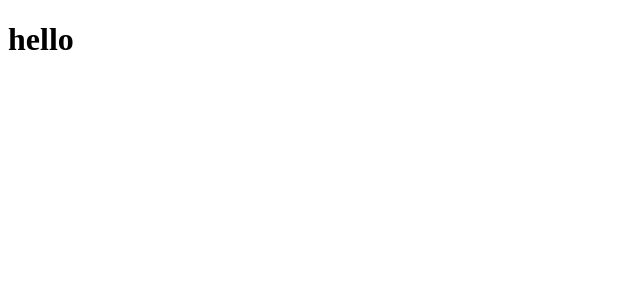
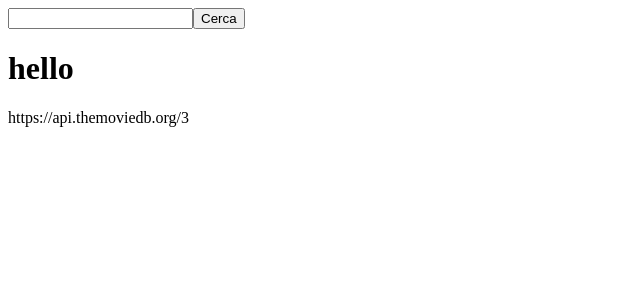
Before and after one commit to giuseppemsabino/react-boolflix, a React (Vite) app: page / in a window 1280 px wide. Shown: the top 300 px of the page, without its empty margins (0-640 px from the left). Built offline with nearby package versions, Linux system fonts and the light colour scheme.

Commit message:
pages coment and handeling better the submit and all

```diff
--- a/src/App.jsx
+++ b/src/App.jsx
@@ -1,6 +1,32 @@
-// import React, { useState } from 'react';
+import { useState } from "react";
+import { useMovieContext } from "./context/MovieContext";
+
+
 
 function App(){
-  return <h1>hello</h1>
+  const {apiUrl} = useMovieContext();
+  const {useTerm, setUseTerm} = useState('');
+
+  const handleUserTermChange = (e) => {
+    setUseTerm(e.target.value)
+  }
+
+  const handleSearchOnSubmit = (e) => {
+    e.preventDefault();
+  }
+
+
+  return(
+    <>
+    <header>
+      <form >
+        <input value={useTerm} onChange={handleUserTermChange} type="text" />
+        <button>Cerca</button>
+      </form>
+    </header>
+    <h1>hello</h1>
+    <p>{apiUrl}</p>
+    </>
+  )
 }
 export default App;
--- a/src/context/MovieContext.jsx
+++ b/src/context/MovieContext.jsx
@@ -1,14 +1,14 @@
-// import { createContext, useContext} from "react";
+import { createContext, useContext} from "react";
 
-// const MovieContext = createContext();
+const MovieContext = createContext();
 
-// const MovieContextProvider = () => {
-//   const globalData ={
-//     apiUrl : import.meta.env.VITE_BASE_URL,
-//     movies: [],
-//     series: []
-//   }
-//   return <MovieContext.Provider value={globalData}></MovieContext.Provider>
-// }
+export const MovieContextProvider = ({children}) => {
+  const globalData ={
+    apiUrl : import.meta.env.VITE_BASE_URL,
+    movies: [],
+    series: []
+  }
+  return <MovieContext.Provider value={globalData}>{children}</MovieContext.Provider>
+}
 
-// export const useMovieContext = ()=> useContext(MovieContext)
+export const useMovieContext = ()=> useContext(MovieContext)
--- a/src/main.jsx
+++ b/src/main.jsx
@@ -1,11 +1,15 @@
-import { StrictMode } from 'react';
-import { createRoot } from 'react-dom/client';
-import './assets/css/index.css';
-import App from './App.jsx';
+import { StrictMode } from "react";
+import { createRoot } from "react-dom/client";
+import App from "./App.jsx";
+import { MovieContextProvider } from "./context/MovieContext.jsx";
 
-const root = createRoot(document.getElementById('root'));
+import "./assets/css/index.css";
+
+const root = createRoot(document.getElementById("root"));
 root.render(
   <StrictMode>
-    <App />
+    <MovieContextProvider>
+      <App />
+    </MovieContextProvider>
   </StrictMode>
 );
```
